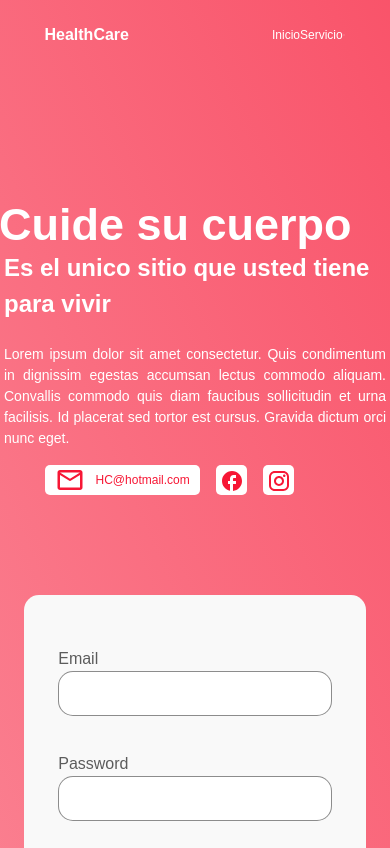
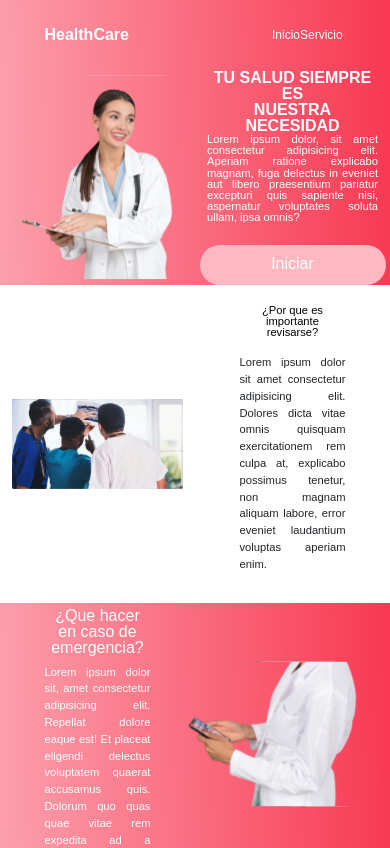
Before and after one commit to VictorVillalva/EDA-Health-Care, a React (Vite) app: page / in a window 390 px wide. Shown: the top 848 px of the page. Built offline with nearby package versions, Linux system fonts and the light colour scheme.

Commit message:
Responsive IndexPage

```diff
--- a/src/App.jsx
+++ b/src/App.jsx
@@ -9,7 +9,7 @@ function App() {
 
   return (
     <>
-    <Login />
+    <Index />
     </>
   )
 }
--- a/src/assets/Styles/index.css
+++ b/src/assets/Styles/index.css
@@ -63,7 +63,6 @@
     align-items: center;
     text-align: justify;
 }
-
 .mainIndex2{
     height: 500px;
     background: linear-gradient(88.14deg, #FDB8C1 -23.56%, #F83953 98.97%);
@@ -106,14 +105,255 @@
 
 /*Media Querys*/
 @media (max-width: 576px){
-
+    .headerIndex{
+        height: 100%;
+    }
+    .title-index{
+        font-size: 100%;
+        line-height: 100%;
+    }
+    #imageIndexConfi{
+        width: 100%;
+        height: 100%;
+    }
+    .description{
+        font-size: 70%;
+        line-height: 100%;
+    }
+    .button-index{
+        margin: 5px 0px 0px 0px;
+        height: 40px;
+        width: 186px;
+    }
+    .mainIndex{
+        height: 100%;
+    }
+    .information-1{
+        margin-top: 20px;
+        width: 100%;
+        font-size: 70%;
+        line-height: 100%;
+        height: auto;
+    }
+    .information-2{
+        width: 100%;
+        font-size: 70%;
+        margin-bottom: 30px;
+    }
+    #image-main{
+        width: 100%;
+        height: 100%;
+    }
+    .mainIndex2{
+        height: 100%;
+    }
+    .emergencyInfo{
+        height: 100%;
+    }
+    .information-3{
+        margin-top: 5px;
+        width: 100%;
+        height: 100%;
+        font-size: 100%;
+        line-height: 100%;
+    }
+    .information-4{
+        margin: .5rem 0rem 0rem 0rem;
+        width: 100%;
+        font-size: 70%;
+    }
+    #imageIndex2{
+        width: 100%;
+        height: 100%;
+    }
 }
 @media (min-width:577px) and (max-width:768px){
+    .headerIndex{
+        height: 100%;
+    }
+    .title-index{
+        font-size: 100%;
+        line-height: 100%;
+    }
+    #imageIndexConfi{
+        width: 100%;
+        height: 100%;
+    }
+    .description{
+        font-size: 70%;
+        line-height: 100%;
 
+    }
+    .button-index{
+        margin: 5px 0px 0px 0px;
+        height: 40px;
+        width: 186px;
+    }
+    .mainIndex{
+        height: 100%;
+    }
+    .information-1{
+        margin-top: 20px;
+        width: 100%;
+        font-size: 70%;
+        line-height: 100%;
+        height: auto;
+    }
+    .information-2{
+        width: 100%;
+        font-size: 70%;
+        margin-bottom: 30px;
+    }
+    #image-main{
+        width: 100%;
+        height: 100%;
+    }
+    .mainIndex2{
+        height: 100%;
+    }
+    .emergencyInfo{
+        height: 100%;
+    }
+    .information-3{
+        margin-top: 5px;
+        width: 100%;
+        height: 100%;
+        font-size: 100%;
+        line-height: 100%;
+    }
+    .information-4{
+        margin: .5rem 0rem 0rem 0rem;
+        width: 100%;
+        font-size: 70%;
+    }
+    #imageIndex2{
+        width: 100%;
+        height: 100%;
+    }
 }
 @media (min-width:769px) and (max-width:992px){
-
+    .headerIndex{
+        height: 100%;
+    }
+    .title-index{
+        font-size: 100%;
+        line-height: 100%;
+    }
+    #imageIndexConfi{
+        width: 100%;
+        height: 100%;
+    }
+    .description{
+        font-size: 100%;
+        line-height: 100%;
+    }
+    .button-index{
+        margin: 5px 0px 0px 0px;
+        height: 40px;
+        width: 186px;
+    }
+    .mainIndex{
+        height: 100%;
+    }
+    .information-1{
+        margin-top: 20px;
+        width: 100%;
+        font-size: 70%;
+        line-height: 100%;
+        height: auto;
+    }
+    .information-2{
+        width: 100%;
+        font-size: 70%;
+        margin-bottom: 30px;
+    }
+    #image-main{
+        width: 100%;
+        height: 100%;
+    }
+    .mainIndex2{
+        height: 100%;
+    }
+    .emergencyInfo{
+        height: 100%;
+    }
+    .information-3{
+        margin-top: 30%;
+        width: 100%;
+        height: 100%;
+        font-size: 100%;
+        line-height: 100%;
+    }
+    .information-4{
+        margin: .5rem 0rem 0rem 0rem;
+        width: 100%;
+        font-size: 70%;
+    }
+    #imageIndex2{
+        width: 100%;
+        height: 100%;
+    }
 }
 @media (min-width:993px) and (max-width:1279px){
-
+    .headerIndex{
+        height: 100%;
+    }
+    .title-index{
+        font-size: 200%;
+        line-height: 100%;
+    }
+    #imageIndexConfi{
+        width: 100%;
+        height: 100%;
+    }
+    .description{
+        font-size: 100%;
+        line-height: 100%;
+    }
+    .button-index{
+        margin: 5px 0px 0px 0px;
+        height: 40px;
+        width: 186px;
+    }
+    .mainIndex{
+        height: 100%;
+    }
+    .information-1{
+        margin-top: 20px;
+        width: 100%;
+        font-size: 100%;
+        line-height: 100%;
+        height: auto;
+    }
+    .information-2{
+        width: 100%;
+        font-size: 100%;
+        margin-bottom: 30px;
+    }
+    #image-main{
+        width: 100%;
+        height: 100%;
+    }
+    .mainIndex2{
+        height: 100%;
+    }
+    .emergencyInfo{
+        height: 100%;
+    }
+    .information-3{
+        margin-top: 30%;
+        width: 100%;
+        height: 100%;
+        font-size: 100%;
+        line-height: 100%;
+    }
+    .information-4{
+        margin: .5rem 0rem 0rem 0rem;
+        width: 100%;
+        font-size: 100%;
+    }
+    #imageIndex2{
+        width: 100%;
+        height: 100%;
+    }
 }
--- a/src/pages/Index.jsx
+++ b/src/pages/Index.jsx
@@ -20,7 +20,7 @@ const Index = () => {
         </div>
         <div className="row">
           <div className="col-6">
-            <img src={doc} alt="" />
+            <img src={doc} alt="" id='imageIndexConfi'/>
           </div>
           <div className="col-6 information">
             <span className='title-index'>TU SALUD SIEMPRE ES</span>
@@ -56,7 +56,7 @@ const Index = () => {
             <p className='information-4'>Lorem ipsum dolor sit, amet consectetur adipisicing elit. Repellat dolore eaque est! Et placeat eligendi delectus voluptatem quaerat accusamus quis. Dolorum quo quas quae vitae rem expedita ad a maxime!</p>
           </div>
           <div className="col-7">
-            <img src={emer} alt="" />
+            <img src={emer} alt="" id='imageIndex2'/>
           </div>
         </div>
       </div>
```
